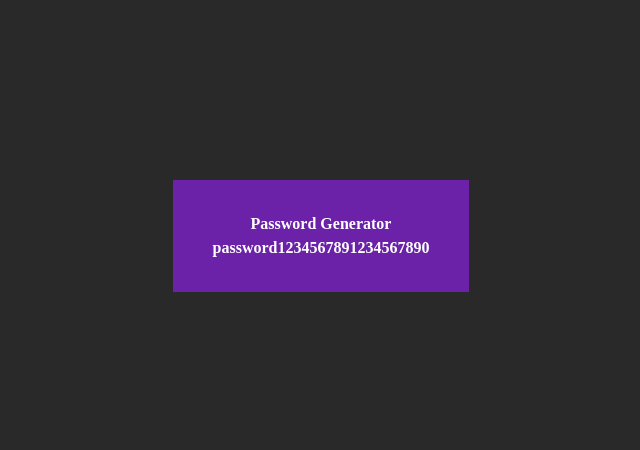
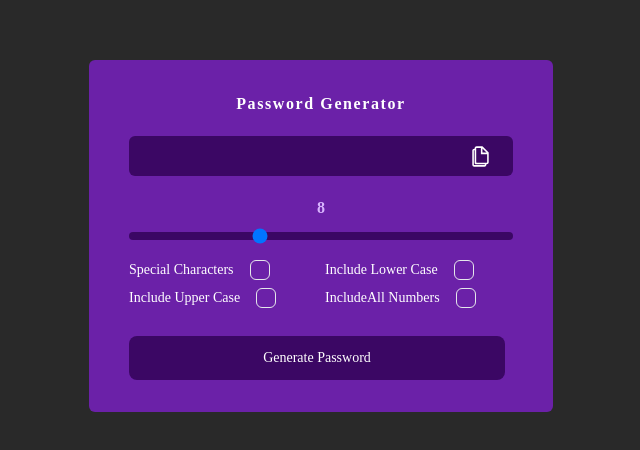
Before and after one commit to nicoryy/password_generator_react, a React (Vite) app: page / in a window 1280 px wide. Shown: the part 164-614 px from the top of the page, without its empty margins (319-959 px from the left). Built offline with nearby package versions, Linux system fonts and the light colour scheme.

Commit message:
functional

```diff
--- a/src/App.jsx
+++ b/src/App.jsx
@@ -1,19 +1,145 @@
+import { useState } from "react";
+import { IoMdCopy } from "react-icons/io";
+import { IoAlertCircleSharp, IoCheckmark } from "react-icons/io5";
+import { upper, lower, special, numbers } from "./charcters";
+import { list } from "postcss";
+
 export default function App() {
+  const [IncludeSpecialCharcters, setIncludeSpecialCharcters] = useState(false);
+  const [IncludeUpper, setIncludeUpper] = useState(false);
+  const [IncludeLower, setIncludeLower] = useState(false);
+  const [IncludeNumber, setIncludeNumber] = useState(false);
+  const [Password, setPassword] = useState("");
+  const [passLength, setPassLength] = useState(8);
+
+  const HandleCreatePassword = () => {
+    if (
+      !IncludeLower &&
+      !IncludeUpper &&
+      !IncludeSpecialCharcters &&
+      !IncludeNumber
+    ) {
+      setPassword("");
+      alert("Selecionar ao menos um");
+      return;
+    } else {
+      var characterList = "";
+      if (IncludeLower) characterList = characterList + lower;
+      if (IncludeUpper) characterList = characterList + upper;
+      if (IncludeSpecialCharcters) characterList = characterList + special;
+      if (IncludeNumber) characterList = characterList + numbers;
+    }
+
+    setPassword(createPassword(characterList));
+  };
+
+  const createPassword = (cList) => {
+    var listLength = cList.length;
+    let password = "";
+    for (var i = 0; i < passLength; i++) {
+      const cIndex = Math.round(Math.random() * listLength);
+      password = password + cList.charAt(cIndex);
+    }
+    return password;
+  };
+
   return (
-    <>
-      <div className="bg-[#292929] grid place-items-center h-100v w-full font-JetBrains text-white font-bold size-5F">
-        <div className="bg-purple-800 grid place-items-center px-10 py-8">
+    <div className="bg-[#292929] grid place-items-center h-100v w-full font-JetBrains text-white selection:bg-purple-900 selection:text-purple-950">
+      <div className="bg-purple-800 grid place-items-center px-10 py-8 rounded-md">
+        <h1 className=" font-bold tracking-widest">Password Generator</h1>
 
-          <h1>Password Generator</h1>
+        <div className="flex gap-5 px-4 py-2 h-10 bg-purple-950 rounded-md w-96 justify-center relative my-5">
+          <span>{Password}</span>
+          <IoMdCopy size={25} className="absolute right-5" />
+        </div>
 
-          <div>
-            <span>password1234567891234567890</span>
+        <div className="flex flex-col w-full items-center gap-3">
+          <span className="text-purple-300 font-bold">{passLength}</span>
+          <input
+            id="minmax-range"
+            type="range"
+            min="0"
+            max="24"
+            value={passLength}
+            onChange={(e) => setPassLength(e.target.value)}
+            class="w-full h-2 bg-purple-950 rounded-xl appearance-none cursor-pointer mb-5 thumb "
+          ></input>
+        </div>
 
+        <div className="grid w-96 gap-2 grid-cols-2 text-sm">
+          <div className="flex gap-4 relative">
+            <label htmlFor="special">Special Characters</label>
+            <input
+              checked={IncludeSpecialCharcters}
+              onChange={(e) => setIncludeSpecialCharcters(e.target.checked)}
+              id="special"
+              name="special"
+              type="checkbox"
+              className="outline-none focus:border-purple-500 peer h-5 w-5 cursor-pointer appearance-none rounded-md border border-blue-gray-200 transition-all  checked:border-purple-950 checked:bg-purple-950 checked:before:bg-purple-950 hover:before:opacity-10"
+            />
+            <IoCheckmark
+              size={16}
+              className="absolute right-2.5 top-0.5 text-white transition-opacity opacity-0 pointer-events-none peer-checked:opacity-100"
+            />
           </div>
 
+          <div className="flex gap-4 relative">
+            <label htmlFor="lower">Include Lower Case</label>
+            <input
+              checked={IncludeLower}
+              onChange={(e) => setIncludeLower(e.target.checked)}
+              id="lower"
+              name="lower"
+              type="checkbox"
+              className="outline-none focus:border-blue-500 peer h-5 w-5 cursor-pointer appearance-none rounded-md border border-blue-gray-200 transition-all  checked:border-purple-950 checked:bg-purple-950 checked:before:bg-purple-950 hover:before:opacity-10"
+            />
+            <IoCheckmark
+              size={16}
+              className="absolute right-2.5 top-0.5 text-white transition-opacity opacity-0 pointer-events-none peer-checked:opacity-100"
+            />
+          </div>
 
+          <div className="flex gap-4 relative">
+            <label htmlFor="upper">Include Upper Case</label>
+            <input
+              checked={IncludeUpper}
+              onChange={(e) => setIncludeUpper(e.target.checked)}
+              id="upper"
+              name="upper"
+              type="checkbox"
+              className="outline-none focus:border-blue-500 peer h-5 w-5 cursor-pointer appearance-none rounded-md border border-blue-gray-200 transition-all  checked:border-purple-950 checked:bg-purple-950 checked:before:bg-purple-950 hover:before:opacity-10"
+            />
+            <IoCheckmark
+              size={16}
+              className="absolute right-2.5 top-0.5 text-white transition-opacity opacity-0 pointer-events-none peer-checked:opacity-100"
+            />
+          </div>
+
+          <div className="flex gap-4 relative">
+            <label htmlFor="number">IncludeAll Numbers</label>
+            <input
+              checked={IncludeNumber}
+              onChange={(e) => setIncludeNumber(e.target.checked)}
+              id="number"
+              name="number"
+              type="checkbox"
+              className="outline-none focus:border-blue-500 peer h-5 w-5 cursor-pointer appearance-none rounded-md border border-blue-gray-200 transition-all  checked:border-purple-950 checked:bg-purple-950 checked:before:bg-purple-950 hover:before:opacity-10"
+            />
+            <IoCheckmark
+              size={16}
+              className="absolute right-2.5 top-0.5 text-white transition-opacity opacity-0 pointer-events-none peer-checked:opacity-100"
+            />
+          </div>
+
+          <button
+            onClick={HandleCreatePassword}
+            className="w-[200%] bg-purple-950 mt-5 p-3 rounded-lg hover:border border-purple-500 outline-none "
+          >
+            {" "}
+            Generate Password{" "}
+          </button>
         </div>
       </div>
-    </>
-  )
+    </div>
+  );
 }
--- /dev/null
+++ b/src/charcters.js
@@ -0,0 +1,4 @@
+export const special = '!@#$%¨&*()_-+='
+export const numbers = '1234567890'
+export const upper = 'ABCDEFGHIJKLMNOPQRSTUVXWYZ'
+export const lower = 'abcdefghijklmnopqrstuvxwyz'
--- a/tailwind.config.js
+++ b/tailwind.config.js
@@ -1,11 +1,8 @@
 /** @type {import('tailwindcss').Config} */
 export default {
-  content: [
-    "./index.html",
-    "./src/**/*.{js,ts,jsx,tsx}",
-  ],
+  content: ["./index.html", "./src/**/*.{js,ts,jsx,tsx}"],
   theme: {
-    extend: {},
+    extend: {
       height: {
         "10v": "10vh",
         "20v": "20vh",
@@ -18,9 +15,10 @@ export default {
         "90v": "90vh",
         "100v": "100vh",
       },
-	fontFamily:{
-		'JetBrains': 'JetBrains Mono'
-	}
+    },
+    fontFamily: {
+      JetBrains: "JetBrains Mono",
+    },
   },
   plugins: [],
-}
+};
```
Lines whose indentation alone changed are shown as unchanged.
